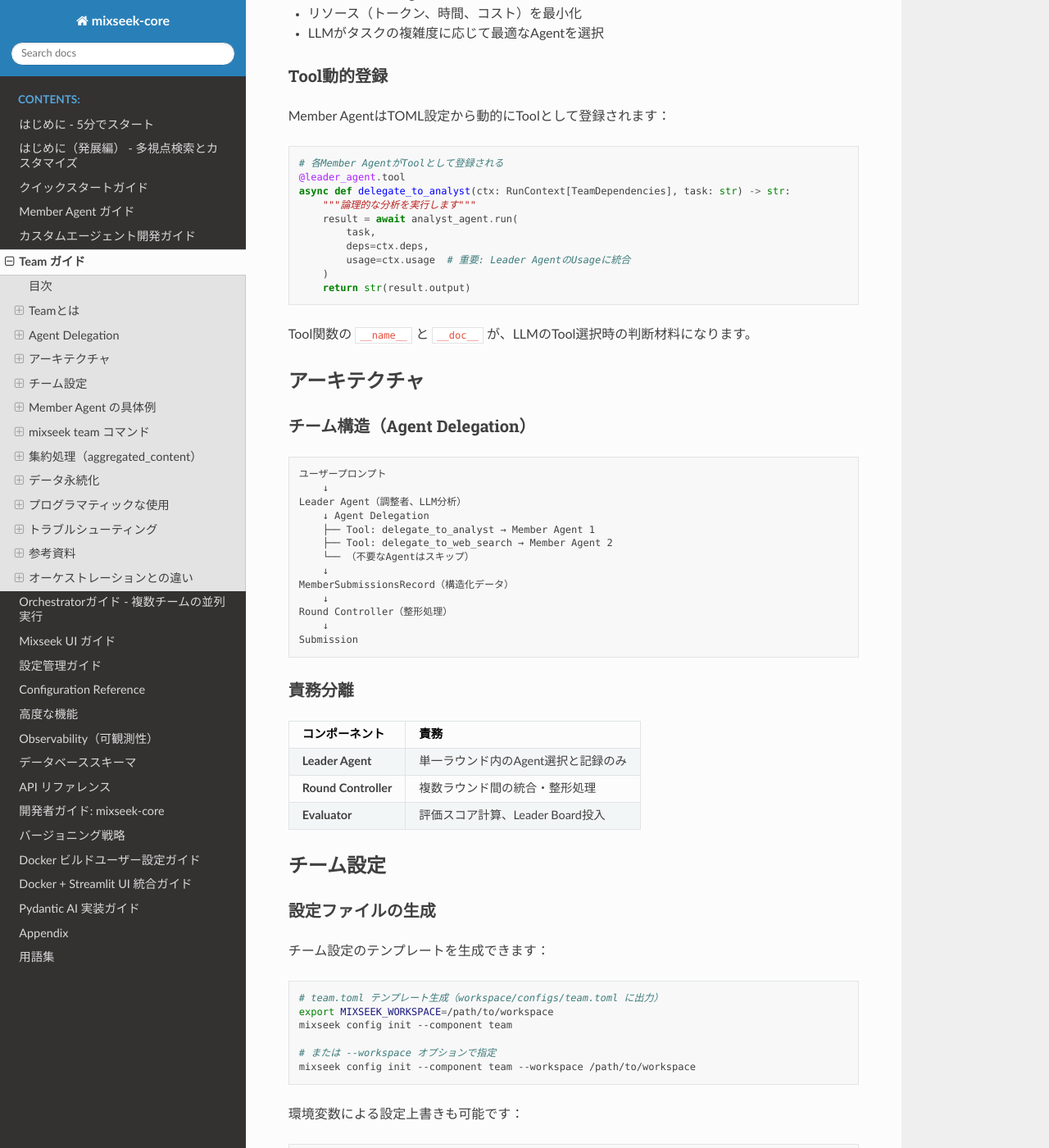
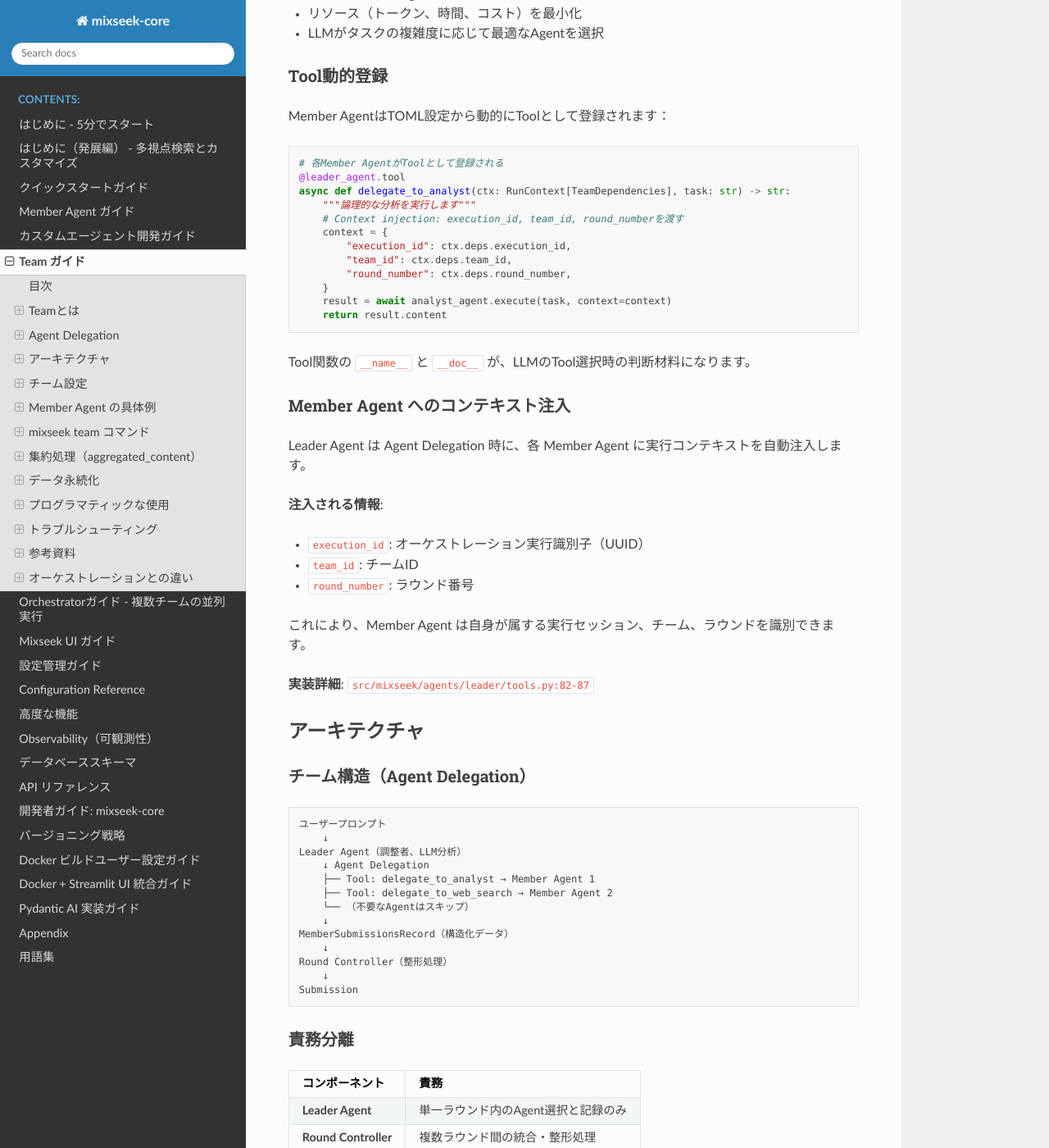
Before and after one commit to mixseek/mixseek-core, a Sphinx documentation site: the page built from docs/team-guide.md, in a window 1280 px wide and 1400 px high, scrolled down 1999 px. Shown: the whole window at 82% size. Built offline with Sphinx 7.4.7 and the Read the Docs theme 3.1.0, drawn with Linux system fonts in a browser that asks for light colours; some of the changed text lies outside the part shown.

Commit message:
docs(api): document Member Agent execution context injection
Add detailed documentation for context parameter in Member Agent execute() method.
Includes execution_id, team_id, and round_number that are automatically injected
by Leader Agent during delegation.

🤖 Generated with [Claude Code](https://claude.com/claude-code)

Co-Authored-By: Claude Sonnet 4.5 <noreply@anthropic.com>

````diff
--- a/docs/team-guide.md
+++ b/docs/team-guide.md
@@ -86,15 +86,30 @@ Member AgentはTOML設定から動的にToolとして登録されます：
 @leader_agent.tool
 async def delegate_to_analyst(ctx: RunContext[TeamDependencies], task: str) -> str:
     """論理的な分析を実行します"""
-    result = await analyst_agent.run(
-        task,
-        deps=ctx.deps,
-        usage=ctx.usage  # 重要: Leader AgentのUsageに統合
-    )
-    return str(result.output)
+    # Context injection: execution_id, team_id, round_numberを渡す
+    context = {
+        "execution_id": ctx.deps.execution_id,
+        "team_id": ctx.deps.team_id,
+        "round_number": ctx.deps.round_number,
+    }
+    result = await analyst_agent.execute(task, context=context)
+    return result.content
 ```
 
 Tool関数の `__name__` と `__doc__` が、LLMのTool選択時の判断材料になります。
+
+### Member Agent へのコンテキスト注入
+
+Leader Agent は Agent Delegation 時に、各 Member Agent に実行コンテキストを自動注入します。
+
+**注入される情報**:
+- `execution_id`: オーケストレーション実行識別子（UUID）
+- `team_id`: チームID
+- `round_number`: ラウンド番号
+
+これにより、Member Agent は自身が属する実行セッション、チーム、ラウンドを識別できます。
+
+**実装詳細**: `src/mixseek/agents/leader/tools.py:82-87`
 
 ## アーキテクチャ
 
@@ -928,8 +943,13 @@ member_agents = {...}
 # Leader Agent作成（Agent Delegation対応）
 leader_agent = create_leader_agent(team_config, member_agents)
 
+# execution_id を生成
+from uuid import uuid4
+execution_id = str(uuid4())
+
 # 依存関係初期化
 deps = TeamDependencies(
+    execution_id=execution_id,
     team_id=team_config.team.team_id,
     team_name=team_config.team.name,
     round_number=1
````
Also changed, not shown: docs/api/agents/member-agents.md (+4 -1 lines), docs/custom-member-agent.md (+12 -1 lines).
